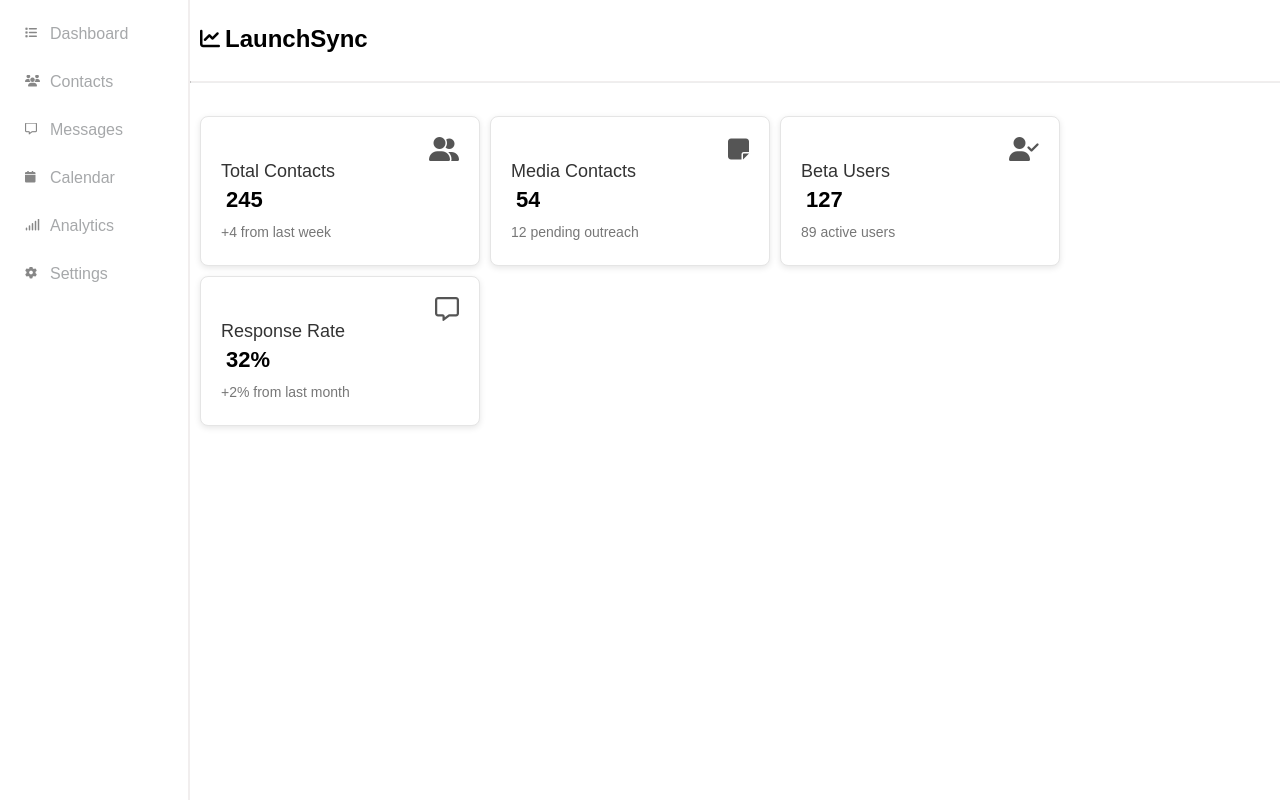
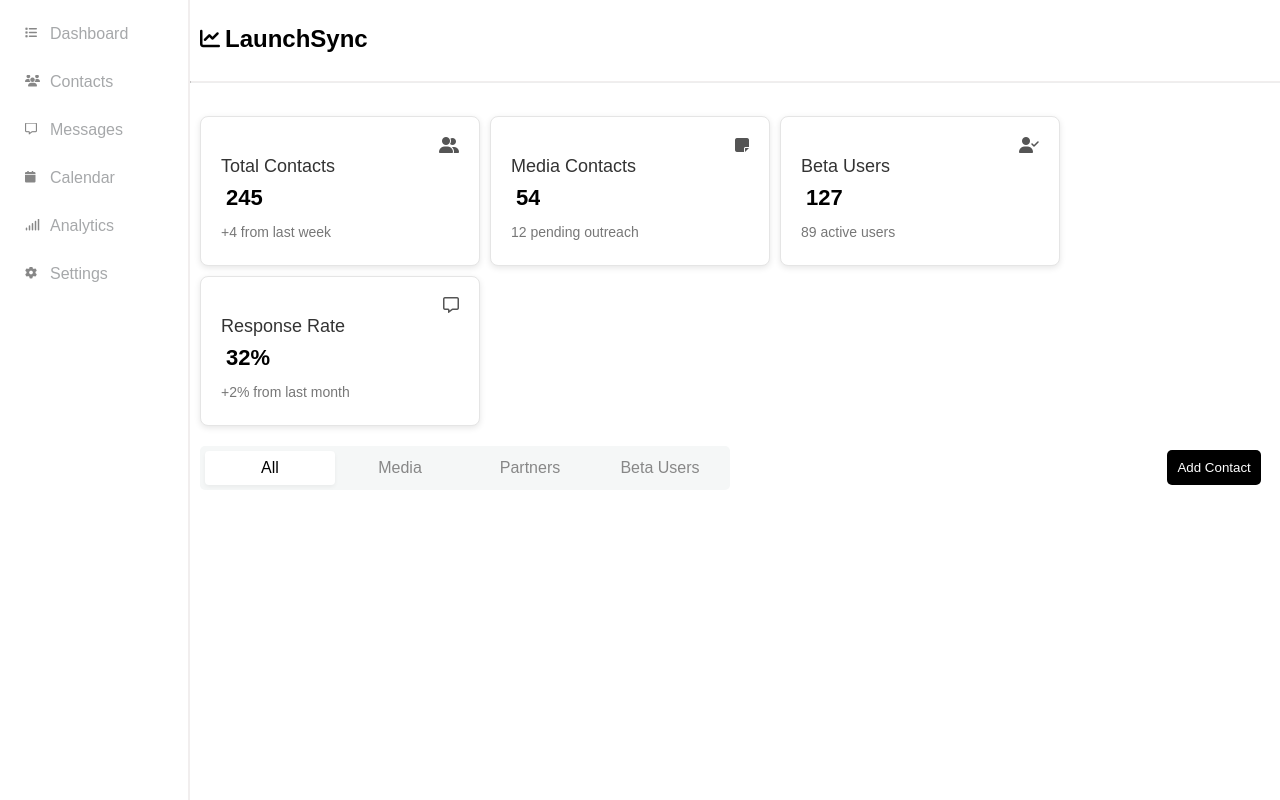
Before and after one commit to tanmay2301/CRM-dummy, a React (Vite) app: page / in a window 1280 px wide. Built offline with nearby package versions, Linux system fonts and the light colour scheme.

Commit message:
Add Contact Manager with contact filter and add button

```diff
--- a/src/App.css
+++ b/src/App.css
@@ -136,7 +136,7 @@ section {
 }
 
 .card i {
-  font-size: 24px;
+  font-size: 16px;
   color: #555;
   align-self: flex-end;
   flex-shrink: 0;
@@ -161,3 +161,58 @@ section {
   margin: 5px 0;
   color: #777;
 }
+
+.con-manage{
+  display: flex;
+  justify-content: space-between;
+  align-items: center;
+  max-width: 98.5%;
+
+}
+
+.con-filter{
+  display: flex;
+  background-color: #f5f7f7;
+  padding: 5px 0px 5px;
+  padding-left: 5px;
+  padding-right: 5px;
+  border-radius: 5px;
+  margin-left: 12.5rem;
+  align-items: center;
+
+}
+
+.con-items{
+  list-style: none;
+  padding: 8px 24px;
+  color: #878787;
+  cursor: pointer;
+  border-radius: 4px;
+  min-width: 130px;
+  text-align: center;
+  transition: all 0.2s ease;
+}
+
+.con-add{
+  color: white;
+  background-color: black;
+  border: none;
+  border-radius: 5px;
+  padding: 10px;
+
+}
+
+.con-add:hover{
+  cursor: pointer;
+  opacity: 0.85;
+}
+
+.con-items.active {
+  background-color: white;
+  color: black;
+  padding-left: 10px;
+  padding-right: 10px;
+  box-shadow: 0 2px 4px rgba(0, 0, 0, 0.05);
+
+
+}
--- a/src/App.jsx
+++ b/src/App.jsx
@@ -2,6 +2,7 @@ import './App.css'
 import Header from './components/Header'
 import SideBar from './components/SideBar'
 import Cards from './components/Cards'
+import ContactManager from './components/ContactManager'
 
 function App() {
   return (
@@ -9,7 +10,8 @@ function App() {
       <Header />
       <SideBar />
       <Cards />
-      {/* <ContactUI /> */}
+      <ContactManager />
+
     </div>
   )
 
--- /dev/null
+++ b/src/components/ContactManager.jsx
@@ -0,0 +1,26 @@
+import { useState } from 'react';
+
+function ContactManager() {
+    const [activeFilter, setActiveFilter] = useState('All');
+
+    const filters = ['All', 'Media', 'Partners', 'Beta Users'];
+
+    return (
+        <div className="con-manage">
+            <div className="con-filter">
+                {filters.map(filter => (
+                    <div
+                        key={filter}
+                        className={`con-items ${activeFilter === filter ? 'active' : ''}`}
+                        onClick={() => setActiveFilter(filter)}
+                    >
+                        {filter}
+                    </div>
+                ))}
+            </div>
+            <button className="con-add">Add Contact</button>
+        </div>
+    );
+}
+
+export default ContactManager;
--- a/src/components/ContactUI.jsx
+++ b/src/components/ContactUI.jsx
@@ -2,7 +2,7 @@ import React, { useState } from "react"
 import databaseCard from "../api"
 
 export default function Cards() {
-    const [cards, setCards] = useState(databaseCard.contact)
+    const [cards, setCards] = useState(databaseCard.contacts)
 
     return (
         <section>
```
